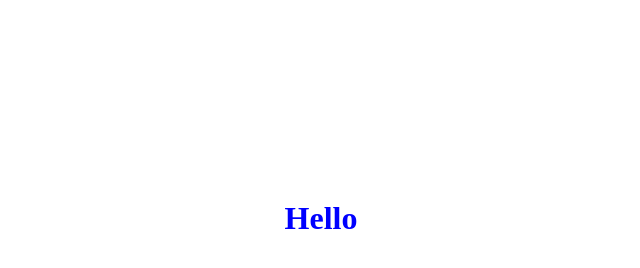
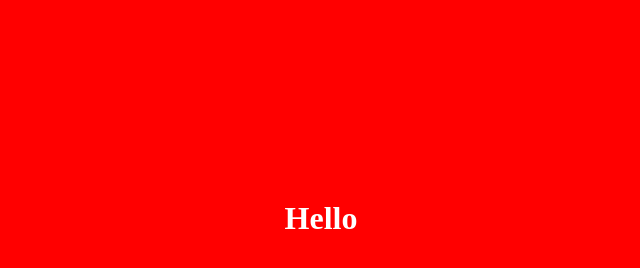
Before and after one commit to timgrc/audencia-git, a plain HTML site: page index.html in a window 1280 px wide. Shown: the whole page, without its empty margins (319-959 px from the left). Drawn offline with Linux system fonts and the light colour scheme.

Commit message:
bg ajouté

```diff
--- a/index.html
+++ b/index.html
@@ -4,12 +4,12 @@
     <title>Audencia git</title>
     <style>
       body {
-
+        background-color: red;
       }
       h1 {
         margin-top: 200px;
         width: 100%;
-        color: blue;
+        color: white;
         text-align: center;
       }
     </style>
```
